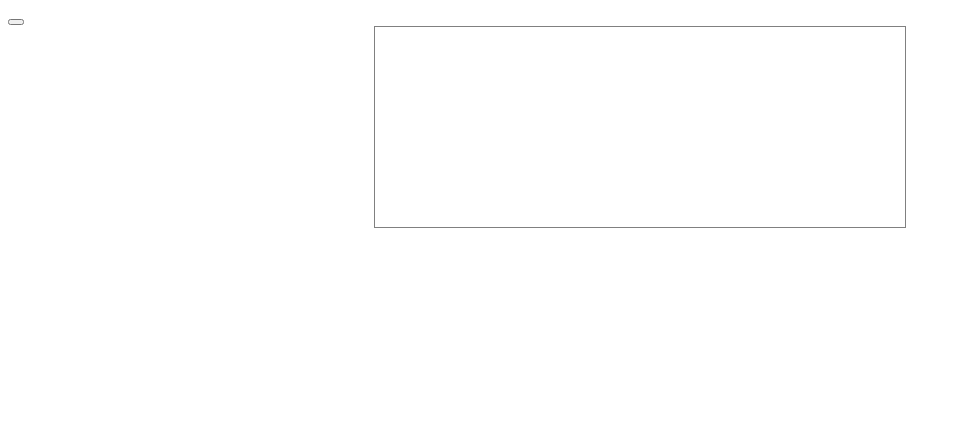
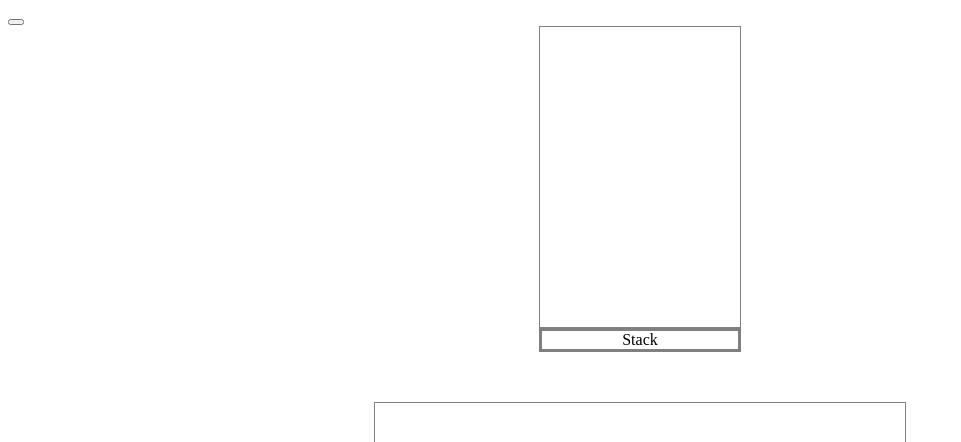
Before and after one commit to capitalbr/Visualized-Merge-Sort, a React (Create React App) app: page / in a window 1280 px wide. Shown: the top 442 px of the page, without its empty margins (0-961 px from the left). Built offline with nearby package versions, Linux system fonts and the light colour scheme.

Commit message:
Complete functionality for 4 of five displays

```diff
--- a/src/components/array_index.jsx
+++ b/src/components/array_index.jsx
@@ -25,7 +25,10 @@ export default class ArrayIndex extends React.Component {
         clearInterval(this.interval);
       }
       this.setState({
-        array: this.props.arrays.shift()
+        array: this.props.arrays.shift(),
+        stack: this.props.stacks.shift(),
+        left: this.props.lefts.shift(),
+        right: this.props.rights.shift()
       })
     }
   }
@@ -35,7 +38,7 @@ export default class ArrayIndex extends React.Component {
   }
 
   render(){
-    let items;
+    let items, stack, left, right;
     if (this.state.array) {
       items = this.state.array.map((item, idx) => {
         return <div className={`idx-${idx} array-main-item`} key={`${item}-@i${idx}`}>
@@ -43,10 +46,39 @@ export default class ArrayIndex extends React.Component {
         </div>
       })
     }
+    if (this.state.stack) {
+      stack = this.state.stack.map((level, idx) => {
+        return <li key={`${level}-${idx}`}>{level}</li>
+      })
+    }
 
+    if (this.state.left) {
+      left = this.state.left.map((item, idx) => {
+        return <div className={`idx-${idx} array-main-item`} key={`${item}-@i${idx}`}>
+          <ArrayIndexItem item={item} />
+        </div>
+      })
+    }
 
+    if (this.state.right) {
+      right = this.state.right.map((item, idx) => {
+        return <div className={`idx-${idx} array-main-item`} key={`${item}-@i${idx}`}>
+          <ArrayIndexItem item={item} />
+        </div>
+      })
+    }
     return(
       <div className="array-container">
+        <div className="secondary-displays">
+          <div className="left-right"><div>{left}</div></div>
+          <div className="stack">
+            <div>
+              <ul>{stack}</ul>
+              <div className="box-title-bottom">Stack</div>
+            </div>
+          </div>
+          <div className="left-right"><div>{right}</div></div>
+        </div>
         <div className="array-main">
           {items}
         </div>
--- a/src/components/main.jsx
+++ b/src/components/main.jsx
@@ -90,7 +90,7 @@ export default class Main extends React.Component {
 
 
   render(){
-    let arrays, left, right, stack;
+    let arrays, lefts, rights, stacks;
     if (this.state.iterations[0]) {
       // debugger
       arrays = this.state.iterations.map(step => {
@@ -99,23 +99,24 @@ export default class Main extends React.Component {
         })
       })
 
-      stack = this.state.iterations.map(step => {
+      stacks = this.state.iterations.map(step => {
         return step.arrays
       })
 
-      left = this.state.iterations.map(step => {
-        return <li>{step.left}</li>
+      lefts = this.state.iterations.map(step => {
+        return step.left
       })
 
-      right = this.state.iterations.map(step => {
-        return <li>{step.right}</li>
+      rights = this.state.iterations.map(step => {
+        return step.right
       })
     }
 
     return(
       <div>
-        <button onClick={(e) => this.mergeSort([9, 8, 7, 6, 5, 4, 3, 2, 1, 0])}></button>
-        <ArrayIndex arrays={arrays}/>
+        <button onClick={(e) => this.mergeSort([9, 8, 7, 6, 5, 4, 3, 2, 1, 0])}>
+        </button>
+        <ArrayIndex arrays={arrays} stacks={stacks} lefts={lefts} rights={rights}/>
         {/* <div style={{display: "flex"}}>
           <ul>{arrays}</ul>
           <ul>{left}</ul>
--- a/src/stylesheets/array.scss
+++ b/src/stylesheets/array.scss
@@ -1,6 +1,18 @@
 .array-container{
   display: flex;
-  justify-content: center;
+  flex-direction: column;
+  align-items: center;
+  .secondary-displays{
+    display: flex;
+    width: 1000px;
+    justify-content: center;
+    .left-right{
+      width: 50px;
+      display: flex;
+      justify-content: center;
+      align-items: flex-end;
+    }
+  }
   .array-main{
     display: flex;
     width: 530px;
@@ -39,4 +51,28 @@
       transform: translate(180px)
     }
   }
+  .stack{
+    display: flex;
+    flex-direction: column;
+    align-items: center;
+    margin-bottom: 50px;
+    ul{
+      display: flex;
+      flex-direction: column;
+      justify-content: flex-end;
+      list-style-type: none;
+      height: 300px;
+      width: fit-content;
+      padding: 0;
+      align-items: center;
+      width: 200px;
+      border: 1px solid gray;
+      margin: 0;
+    }
+  }
+  .box-title-bottom{
+    border: 3px solid gray;
+    display: flex;
+    justify-content: center;
+  }
 }
--- a/src/stylesheets/output.css
+++ b/src/stylesheets/output.css
@@ -1,6 +1,18 @@
 .array-container {
   display: flex;
+  flex-direction: column;
+  align-items: center;
+}
+.array-container .secondary-displays {
+  display: flex;
+  width: 1000px;
   justify-content: center;
+}
+.array-container .secondary-displays .left-right {
+  width: 50px;
+  display: flex;
+  justify-content: center;
+  align-items: flex-end;
 }
 .array-container .array-main {
   display: flex;
@@ -40,5 +52,29 @@
 .array-container .array-main .idx-9 {
   transform: translate(180px);
 }
+.array-container .stack {
+  display: flex;
+  flex-direction: column;
+  align-items: center;
+  margin-bottom: 50px;
+}
+.array-container .stack ul {
+  display: flex;
+  flex-direction: column;
+  justify-content: flex-end;
+  list-style-type: none;
+  height: 300px;
+  width: fit-content;
+  padding: 0;
+  align-items: center;
+  width: 200px;
+  border: 1px solid gray;
+  margin: 0;
+}
+.array-container .box-title-bottom {
+  border: 3px solid gray;
+  display: flex;
+  justify-content: center;
+}
 
 /*# sourceMappingURL=output.css.map */
```
Also changed, not shown: 1 other file (tests, documents, lock files or other folders).
